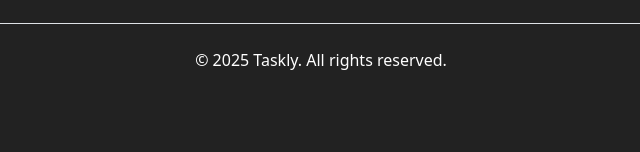
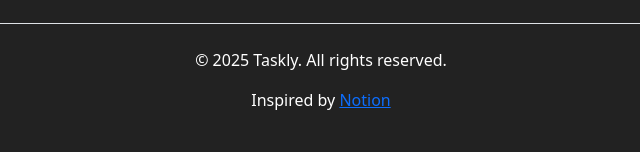
Before and after one commit to muditgoel135/Taskly, a Flask app: page / in a window 1280 px wide. Shown: the part 932-1084 px from the top of the page, without its empty margins (419-1059 px from the left). Before the commit the page ends 1002 px from the top, so only its background shows below. Run offline with Flask 3, Linux system fonts and the light colour scheme.

Commit message:
Final Product

```diff
--- a/templates/index.html
+++ b/templates/index.html
@@ -114,6 +114,7 @@
 
         <footer class="text-center p-4 border-top text-white">
             <p>&copy; 2025 Taskly. All rights reserved.</p>
+            <p>Inspired by <a href="notion.com">Notion<a></a></p>
         </footer>
     </div>
 </body>
```
